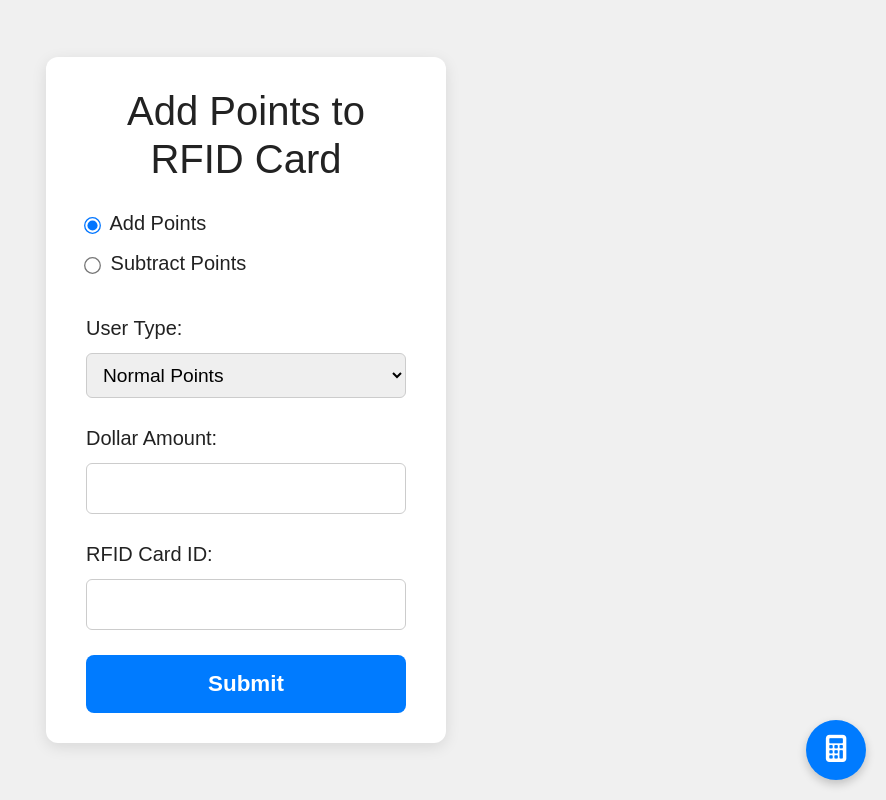
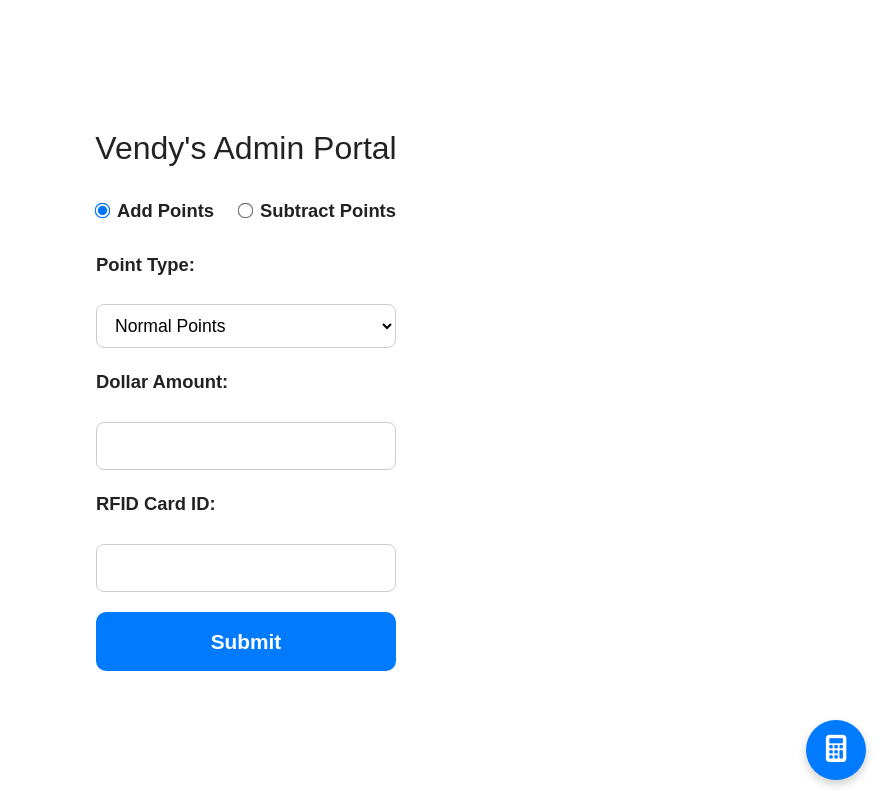
Before and after one commit to gamerwaves/Vendys, a Flask app: page / in a window 1280 px wide. Shown: the whole page, without its empty margins (394-1280 px from the left). Run offline with Flask 3, Linux system fonts and the light colour scheme.

Commit message:
Minor Changes

```diff
--- a/main.py
+++ b/main.py
@@ -1,5 +1,5 @@
 import math
-from flask import Flask, render_template, request, jsonify
+from flask import Flask, render_template, request, jsonify, url_for
 from pymongo import MongoClient
 from dotenv import load_dotenv
 import os
@@ -12,6 +12,12 @@ if not MONGO_URI:
     raise ValueError("MONGO_URI not found in .env file!")
 
 app = Flask(__name__)
+
+app.add_url_rule(
+    "/favicon.ico",
+    endpoint="favicon",
+    redirect_to="static/images/favicon.ico",
+)
 
 
 def run():
--- a/requirements.txt
+++ b/requirements.txt
@@ -8,7 +8,4 @@ MarkupSafe==3.0.2
 pymongo==4.13.2
 python-dotenv==1.1.0
 Werkzeug==3.1.3
-<<<<<<< HEAD
-=======
 gunicorn
->>>>>>> 5b68351b0eea163b71ad5bc230f80ad8415c430c
--- /dev/null
+++ b/static/css/style.css
@@ -0,0 +1,156 @@
+html, body {
+  margin: 0;
+  padding: 0;
+  height: 100%;
+  font-family: Arial, sans-serif;
+  background: white;
+  color: #222;
+  display: flex;
+  justify-content: center;
+  text-align: center;
+  align-items: center;
+  box-sizing: border-box;
+  min-height: 100vh;
+}
+
+.container {
+  background: white;
+  padding: 30px 40px;
+  border-radius: 12px;
+  max-width: 420px;
+  width: 100%;
+  box-shadow: none;
+  box-sizing: border-box;
+  justify-content: center;
+  text-align: center;
+  align-items: center;
+  display: flex;
+  flex-direction: column;
+  gap: 20px;
+}
+
+h1 {
+  font-size: 2rem;
+  margin-bottom: 10px;
+}
+
+form {
+  display: flex;
+  flex-direction: column;
+  gap: 20px;
+}
+
+.radio-group {
+  font-size: 1.15rem;
+  text-align: left;
+  display: flex;
+  gap: 25px;
+  justify-content: flex-start;
+}
+
+.radio-group label {
+  cursor: pointer;
+  display: flex;
+  align-items: center;
+  gap: 8px;
+}
+
+input[type="radio"] {
+  transform: scale(1.2);
+  margin: 0;
+}
+
+label {
+  font-size: 1.15rem;
+  text-align: left;
+  margin-bottom: 6px;
+  font-weight: 600;
+}
+
+select, input[type="number"], input[type="text"] {
+  width: 100%;
+  font-size: 1.1rem;
+  padding: 10px 14px;
+  border: 1.5px solid #ccc;
+  border-radius: 8px;
+  background: #fff;
+  outline: none;
+  transition: border-color 0.3s ease, box-shadow 0.3s ease;
+  box-sizing: border-box;
+}
+
+select:focus, input[type="number"]:focus, input[type="text"]:focus {
+  border-color: #007bff;
+  box-shadow: 0 0 6px rgba(0, 123, 255, 0.4);
+}
+
+button[type="submit"] {
+  font-size: 1.3rem;
+  padding: 14px 0;
+  background-color: #007bff;
+  border: none;
+  color: white;
+  font-weight: bold;
+  border-radius: 10px;
+  cursor: pointer;
+  transition: background-color 0.3s ease;
+  width: 100%;
+  box-sizing: border-box;
+}
+
+button[type="submit"]:hover {
+  background-color: #0056b3;
+}
+
+/* Calculator button stays fixed */
+.calculator-btn {
+  position: fixed;
+  bottom: 20px;
+  right: 20px;
+  width: 60px;
+  height: 60px;
+  background-color: #007bff;
+  color: white;
+  font-size: 1.7rem;
+  border: none;
+  border-radius: 50%;
+  box-shadow: 0 4px 10px rgba(0, 0, 0, 0.2);
+  cursor: pointer;
+  z-index: 1000;
+  display: flex;
+  justify-content: center;
+  align-items: center;
+  transition: background-color 0.3s ease;
+}
+
+.calculator-btn:hover {
+  background-color: #0056b3;
+}
+
+/* Responsive */
+@media (max-width: 480px) {
+  .container {
+    padding: 25px 30px;
+    max-width: 95vw;
+  }
+  h1 {
+    font-size: 1.6rem;
+  }
+  label {
+    font-size: 1rem;
+  }
+  select, input[type="number"], input[type="text"] {
+    font-size: 1rem;
+    padding: 9px 12px;
+  }
+  button[type="submit"] {
+    font-size: 1.1rem;
+    padding: 12px 0;
+  }
+  .radio-group {
+    gap: 15px;
+  }
+  input[type="radio"] {
+    transform: scale(1);
+  }
+}
--- a/templates/index.html
+++ b/templates/index.html
@@ -8,138 +8,26 @@
   <meta name="apple-mobile-web-app-capable" content="yes">
   <meta name="viewport" content="width=device-width, initial-scale=1" />
   <link rel="apple-touch-icon" sizes="1024x1024" href="static/images/logo.png">
-  <link rel="icon" type="image/x-icon" href="{{ url_for('static', filename='favicon.ico') }}">
+  <link rel="icon" type="image/x-icon" href="static/images/favicon.ico">
 
   <!-- Bootstrap CSS -->
   <link href="https://cdn.jsdelivr.net/npm/bootstrap@5.3.2/dist/css/bootstrap.min.css" rel="stylesheet">
   <!-- Bootstrap JS Bundle (with Popper) -->
   <script src="https://cdn.jsdelivr.net/npm/bootstrap@5.3.2/dist/js/bootstrap.bundle.min.js" defer></script>
 
-  <style>
-    body, html {
-      margin: 0;
-      padding: 0;
-      height: 100%;
-      font-family: Arial, sans-serif;
-      background: #f0f0f0;
-      color: #222;
-      display: flex;
-      justify-content: center;
-      align-items: center;
-      text-align: center;
-      padding: 20px;
-    }
-    .container {
-      background: white;
-      padding: 30px 40px;
-      border-radius: 12px;
-      box-shadow: 0 4px 15px rgba(0,0,0,0.1);
-      max-width: 400px;
-      width: 100%;
-    }
-    h1 {
-      font-size: 2.5rem;
-      margin-bottom: 25px;
-    }
-    label {
-      display: block;
-      font-size: 1.25rem;
-      margin-bottom: 10px;
-      text-align: left;
-    }
-    select, input[type="number"], input[type="text"] {
-      width: 100%;
-      font-size: 1.2rem;
-      padding: 10px 12px;
-      margin-bottom: 25px;
-      border: 1.5px solid #ccc;
-      border-radius: 6px;
-      box-sizing: border-box;
-      transition: border-color 0.3s ease;
-    }
-    select:focus, input[type="number"]:focus, input[type="text"]:focus {
-      outline: none;
-      border-color: #007bff;
-    }
-    button {
-      font-size: 1.4rem;
-      padding: 12px 20px;
-      width: 100%;
-      background-color: #007bff;
-      border: none;
-      color: white;
-      font-weight: bold;
-      border-radius: 8px;
-      cursor: pointer;
-      transition: background-color 0.3s ease;
-    }
-    button:hover {
-      background-color: #0056b3;
-    }
-    .radio-group {
-      margin-bottom: 25px;
-      text-align: left;
-      font-size: 1.25rem;
-    }
-    .radio-group label {
-      display: inline-block;
-      margin-right: 20px;
-      cursor: pointer;
-    }
-    input[type="radio"] {
-      margin-right: 6px;
-      transform: scale(1.3);
-      vertical-align: middle;
-    }
-    @media (max-width: 450px) {
-      h1 {
-        font-size: 2rem;
-      }
-      label, .radio-group {
-        font-size: 1.1rem;
-      }
-      select, input[type="number"], input[type="text"] {
-        font-size: 1rem;
-      }
-      button {
-        font-size: 1.2rem;
-      }
-    }
-    .calculator-btn {
-      position: fixed;
-      bottom: 20px;
-      right: 20px;
-      width: 60px;
-      height: 60px;
-      background-color: #007bff;
-      color: white;
-      font-size: 1.7rem;
-      border: none;
-      border-radius: 50%;
-      box-shadow: 0 4px 10px rgba(0, 0, 0, 0.2);
-      cursor: pointer;
-      z-index: 1000;
-      display: flex;
-      justify-content: center;
-      align-items: center;
-      transition: background-color 0.3s ease;
-    }
-    .calculator-btn:hover {
-      background-color: #0056b3;
-    }
-  </style>
+  <link rel="stylesheet" href="static/css/style.css">
 </head>
 
 <body>
   <div class="container">
-    <h1>Add Points to RFID Card</h1>
+    <h1>Vendy's Admin Portal</h1>
     <form action="/add_points" method="POST">
       <div class="radio-group">
         <label><input type="radio" name="operation" value="add" checked /> Add Points</label>
         <label><input type="radio" name="operation" value="subtract" /> Subtract Points</label>
       </div>
 
-      <label for="user_type">User Type:</label>
+      <label for="user_type">Point Type:</label>
       <select id="user_type" name="user_type" required>
         <option value="n">Normal Points</option>
         <option value="p">Premium Points</option>
@@ -169,13 +57,22 @@
           <button type="button" class="btn-close" data-bs-dismiss="modal" aria-label="Close"></button>
         </div>
         <div class="modal-body">
-          <form id="calc-form">
+          <div class="mb-3">
+            <label for="modeSelect" class="form-label">Mode:</label>
+            <select id="modeSelect" class="form-select">
+              <option value="dollarsToPoints">Dollars → Points</option>
+              <option value="pointsToDollars">Points → Dollars</option>
+            </select>
+          </div>
+
+          <!-- Dollars to Points Form -->
+          <form id="calc-form" style="display: block;">
             <div class="mb-3">
               <label for="calc_dollars" class="form-label">Dollar Amount:</label>
               <input type="number" step="0.01" min="1" class="form-control" id="calc_dollars" required>
             </div>
             <div class="mb-3">
-              <label class="form-label">User Type:</label><br />
+              <label class="form-label">Point Type:</label><br />
               <div class="form-check form-check-inline">
                 <input class="form-check-input" type="radio" name="calc_user_type" id="normalUser" value="n" checked>
                 <label class="form-check-label" for="normalUser">Normal</label>
@@ -188,15 +85,14 @@
             <div class="alert alert-info" id="points_result" style="display:none;"></div>
           </form>
 
-          <hr>
-
-          <form id="reverse-calc-form">
+          <!-- Points to Dollars Form -->
+          <form id="reverse-calc-form" style="display: none;">
             <div class="mb-3">
               <label for="calc_points" class="form-label">Points:</label>
               <input type="number" min="1" class="form-control" id="calc_points" required>
             </div>
             <div class="mb-3">
-              <label class="form-label">User Type:</label><br />
+              <label class="form-label">Point Type:</label><br />
               <div class="form-check form-check-inline">
                 <input class="form-check-input" type="radio" name="rev_user_type" id="rev_normalUser" value="n" checked>
                 <label class="form-check-label" for="rev_normalUser">Normal</label>
@@ -212,94 +108,6 @@
       </div>
     </div>
   </div>
-
-  <!-- JS Logic for Calculator -->
-  <script>
-    document.addEventListener("DOMContentLoaded", function () {
-      const dollarInput = document.getElementById("calc_dollars");
-      const userTypeRadios = document.querySelectorAll("input[name='calc_user_type']");
-      const resultBox = document.getElementById("points_result");
-
-      const pointInput = document.getElementById("calc_points");
-      const revUserRadios = document.querySelectorAll("input[name='rev_user_type']");
-      const dollarResultBox = document.getElementById("dollar_result");
-
-      function updatePoints() {
-        const dollars = parseFloat(dollarInput.value);
-        const userType = document.querySelector("input[name='calc_user_type']:checked").value;
-
-        if (!dollars || dollars < 1) {
-          resultBox.style.display = "none";
-          return;
-        }
-
-        fetch("/calculate", {
-          method: "POST",
-          headers: { "Content-Type": "application/json" },
-          body: JSON.stringify({
-            dollars: dollars,
-            premium: userType === "p"
-          })
-        })
-        .then(res => res.json())
-        .then(data => {
-          if (data.points !== undefined) {
-            resultBox.textContent = `Estimated Points: ${data.points}`;
-            resultBox.style.display = "block";
-          } else {
-            resultBox.textContent = "Error calculating points.";
-            resultBox.style.display = "block";
-          }
-        })
-        .catch(() => {
-          resultBox.textContent = "Error calculating points.";
-          resultBox.style.display = "block";
-        });
-      }
-
-      function reverseCalculateDollars() {
-        const targetPoints = parseFloat(pointInput.value);
-        const isPremium = document.querySelector("input[name='rev_user_type']:checked").value === "p";
-
-        if (!targetPoints || targetPoints < 1) {
-          dollarResultBox.style.display = "none";
-          return;
-        }
-
-        let low = 1, high = 10000, mid, found = null;
-
-        const tryDollars = (d) => {
-          const baseRate = isPremium ? 3 : 5;
-          const bonus = Math.log2(d) * (isPremium ? 1 : 2);
-          return baseRate * d + bonus;
-        };
-
-        for (let i = 0; i < 30; i++) {
-          mid = (low + high) / 2;
-          const est = tryDollars(mid);
-          if (est < targetPoints) {
-            low = mid;
-          } else {
-            high = mid;
-            found = mid;
-          }
-        }
-
-        if (found) {
-          dollarResultBox.textContent = `Approximate Dollar Amount: $${found.toFixed(2)}`;
-          dollarResultBox.style.display = "block";
-        } else {
-          dollarResultBox.textContent = "Could not approximate.";
-          dollarResultBox.style.display = "block";
-        }
-      }
-
-      dollarInput.addEventListener("input", updatePoints);
-      userTypeRadios.forEach(r => r.addEventListener("change", updatePoints));
-
-      pointInput.addEventListener("input", reverseCalculateDollars);
-      revUserRadios.forEach(r => r.addEventListener("change", reverseCalculateDollars));
-    });
-  </script>
 </body>
+  <script src="static/js/script.js"></script>
 </html>
```
Also changed, not shown: static/js/script.js (added, +99 -0 lines).
